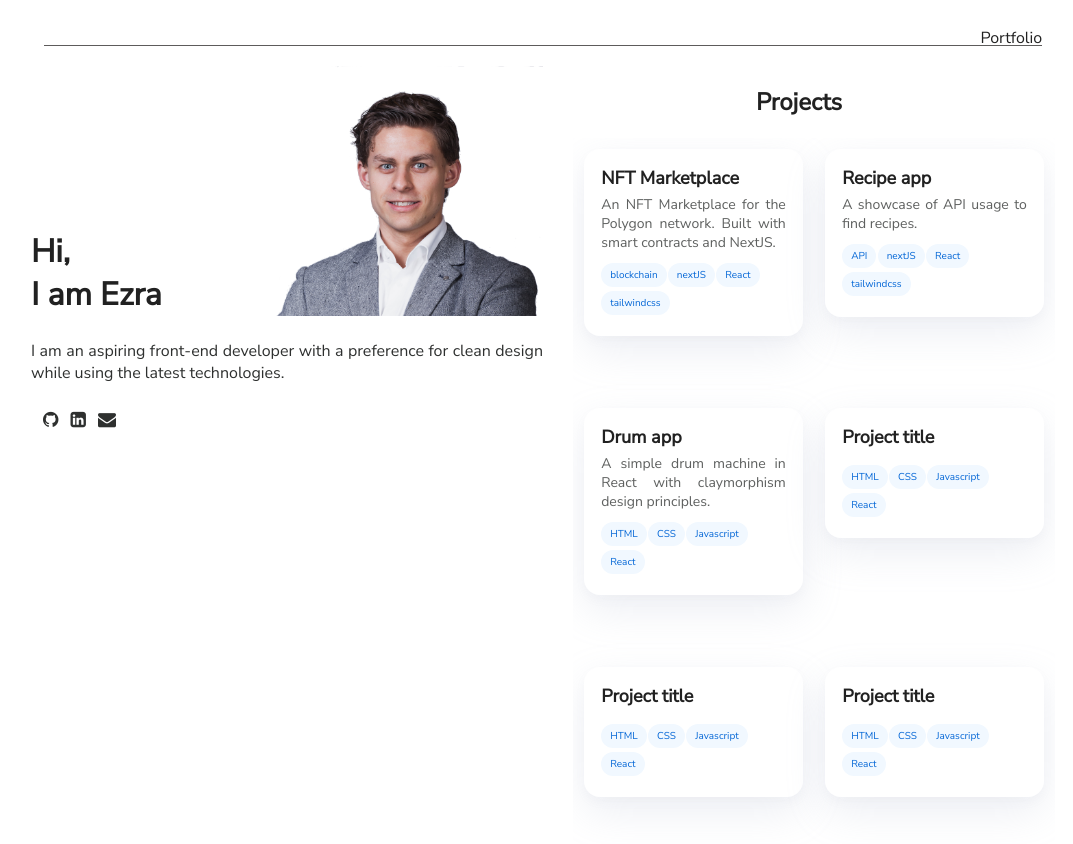
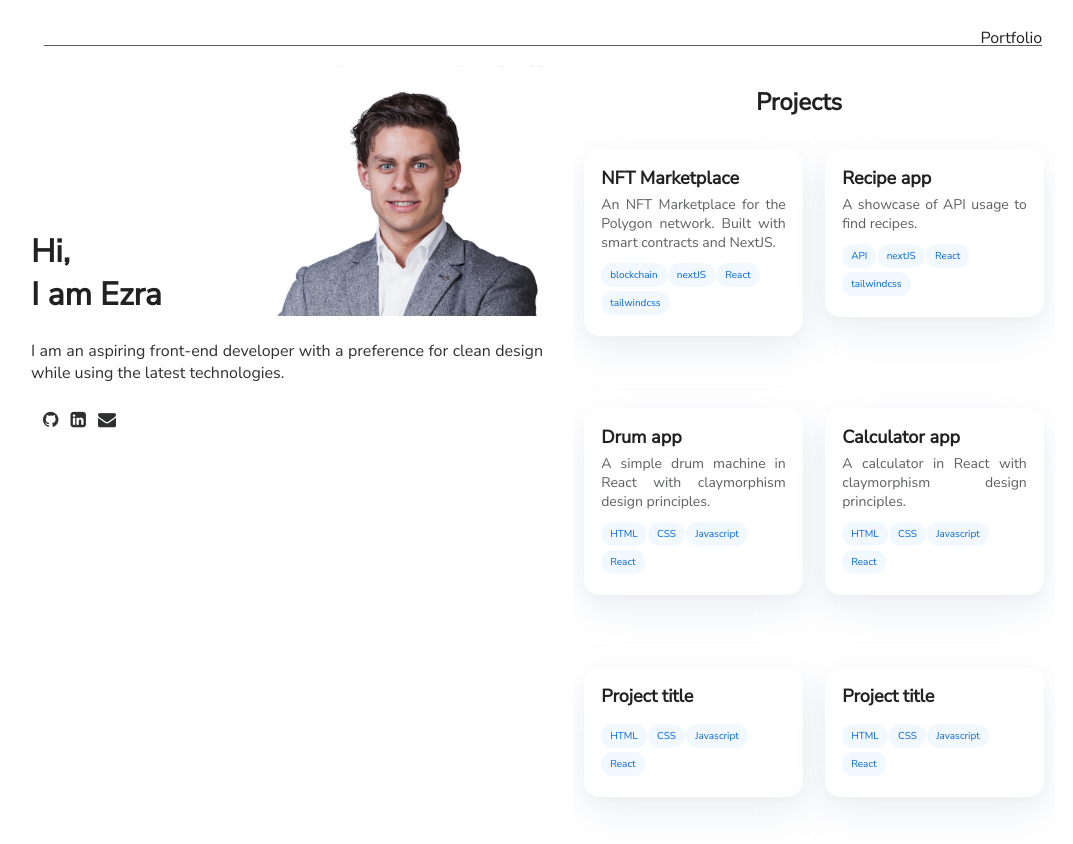
Before and after one commit to ervandenbosch/ervandenbosch.github.io, a Next.js app in the folder src/: page / in a window 1280 px wide. Shown: the top 844 px of the page, without its empty margins (97-1170 px from the left). Built offline with nearby package versions, Linux system fonts and the light colour scheme; a web font is replaced by a local one.

Commit message:
Update projects.js

```diff
--- a/src/data/projects.js
+++ b/src/data/projects.js
@@ -18,9 +18,9 @@ export const projects = [
     tags: ["HTML", "CSS", "Javascript", "React"]
   },
   {
-    name: "Project title",
-    description: "",
-    link: "",
+    name: "Calculator app",
+    description: "A calculator in React with claymorphism design principles.",
+    link: "https://ervandenbosch.github.io/calculator/",
     tags: ["HTML", "CSS", "Javascript", "React"]
   },
   {
```
